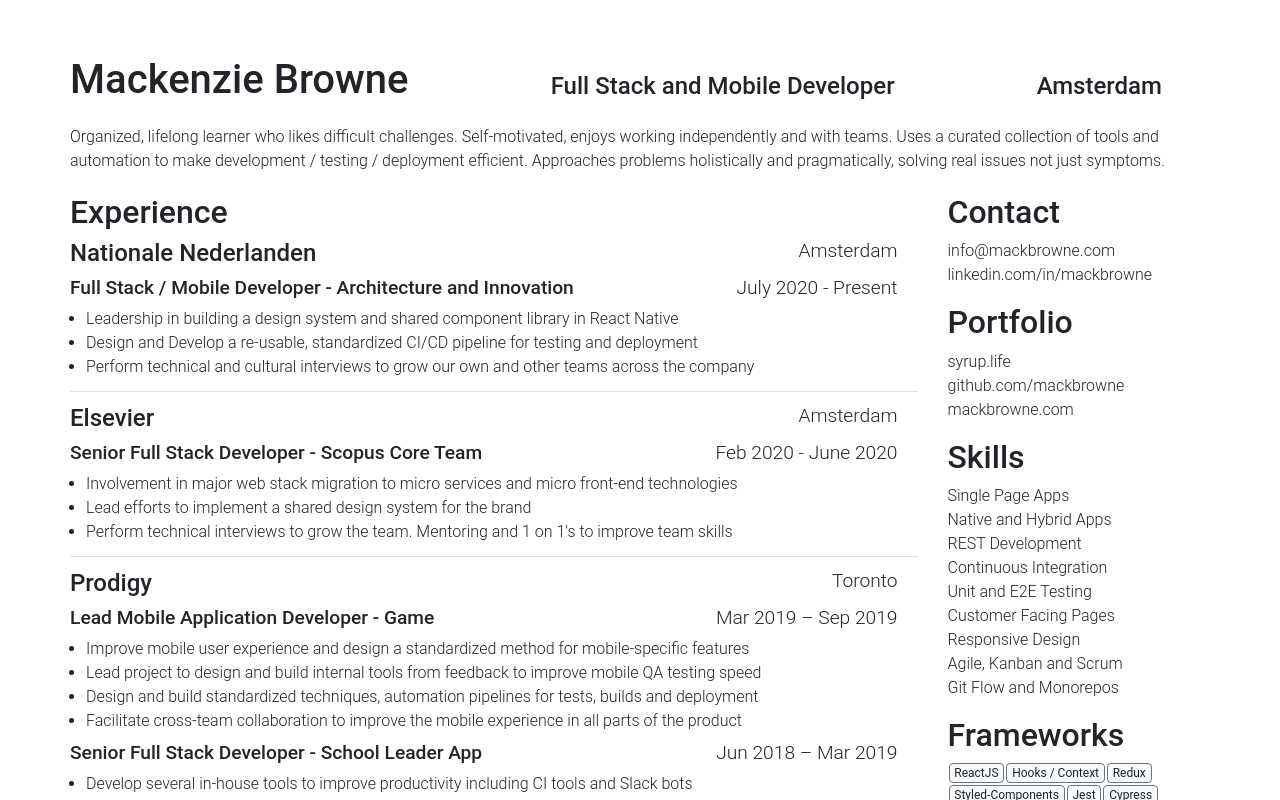
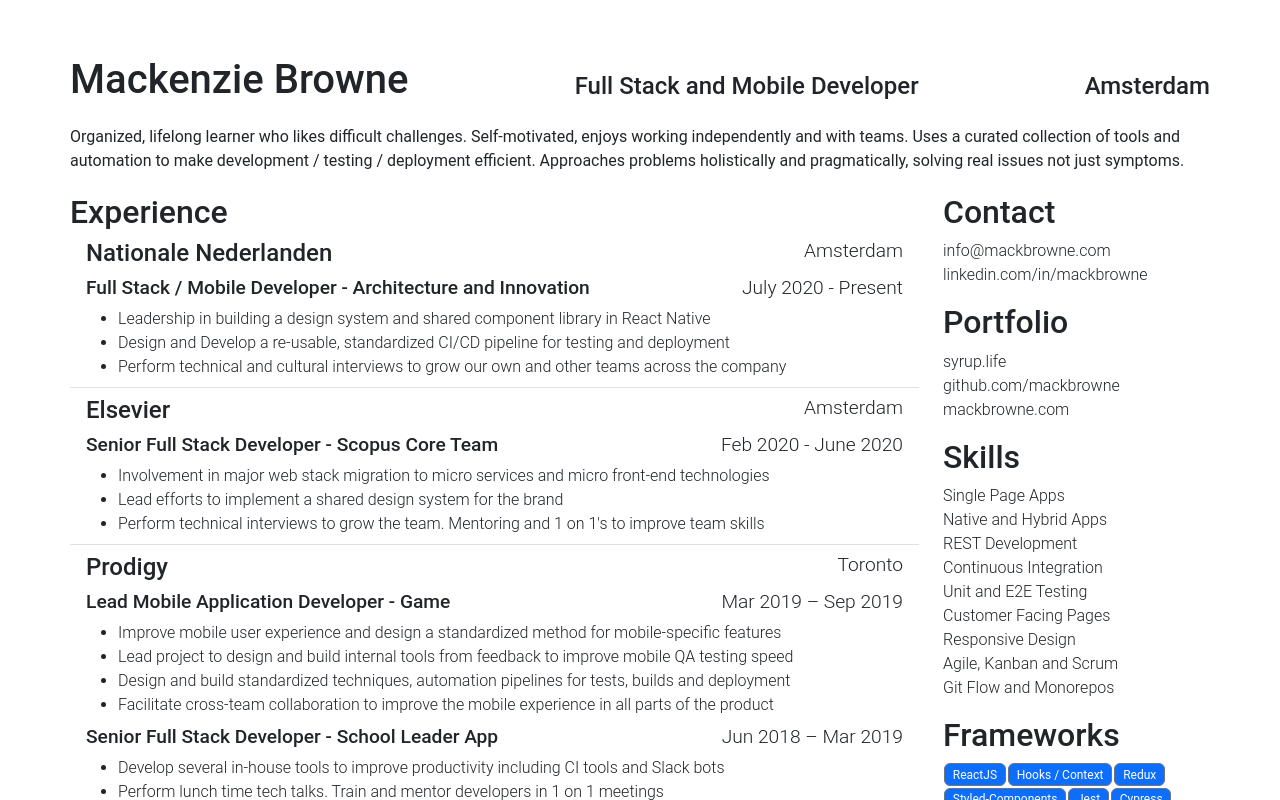
Before and after one commit to mackbrowne/react-bootstrap-webpack-starter, a React (Create React App) app: page / in a window 1280 px wide. Shown: the top 800 px of the page. Built offline with nearby package versions, Linux system fonts and the light colour scheme.

Commit message:
fix any remaining console errors

```diff
--- a/package.json
+++ b/package.json
@@ -20,7 +20,7 @@
     "@types/react": "^17.0.5",
     "@types/react-dom": "^17.0.5",
     "@types/styled-components": "^5.0.1",
-    "bootstrap": "4.6.0",
+    "bootstrap": "5.2.0-beta1",
     "chrome-headless-render-pdf": "^1.8.4",
     "firebase": "^8.6.1",
     "husky": "^6.0.0",
@@ -28,7 +28,7 @@
     "postcss-normalize": "^10.0.1",
     "prettier": "^2.3.0",
     "react": "^17.0.2",
-    "react-bootstrap": "^1.6.0",
+    "react-bootstrap": "^2.4.0",
     "react-dom": "^17.0.2",
     "react-router-dom": "^5.1.2",
     "react-scripts": "^5.0.1",
--- a/src/index.scss
+++ b/src/index.scss
@@ -6,7 +6,7 @@
 @import-typeface-roboto;
 
 // Import Bootstrap and its default variables
-@import '~bootstrap/scss/bootstrap.scss';
+@import '~bootstrap/scss/bootstrap';
 
 body {
   margin: 0;
```
Also changed, not shown: 1 other file (tests, documents, lock files or other folders).
